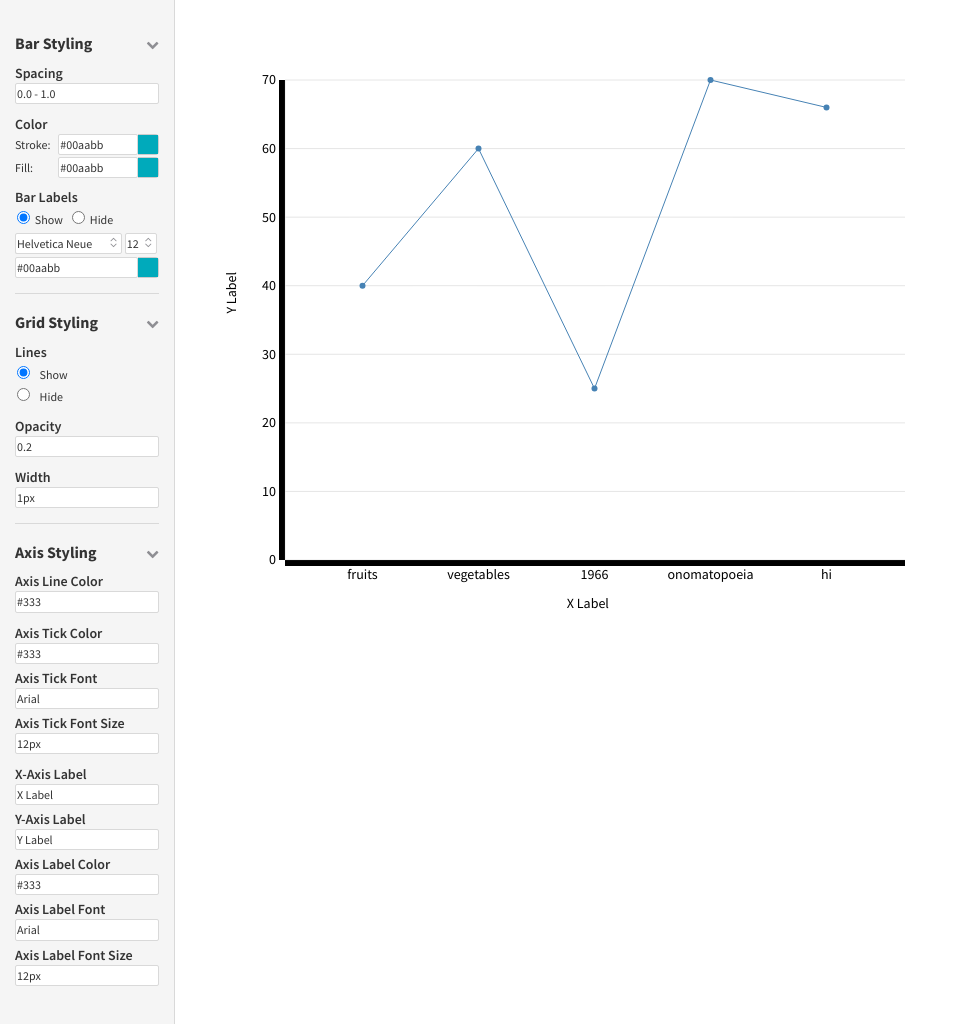
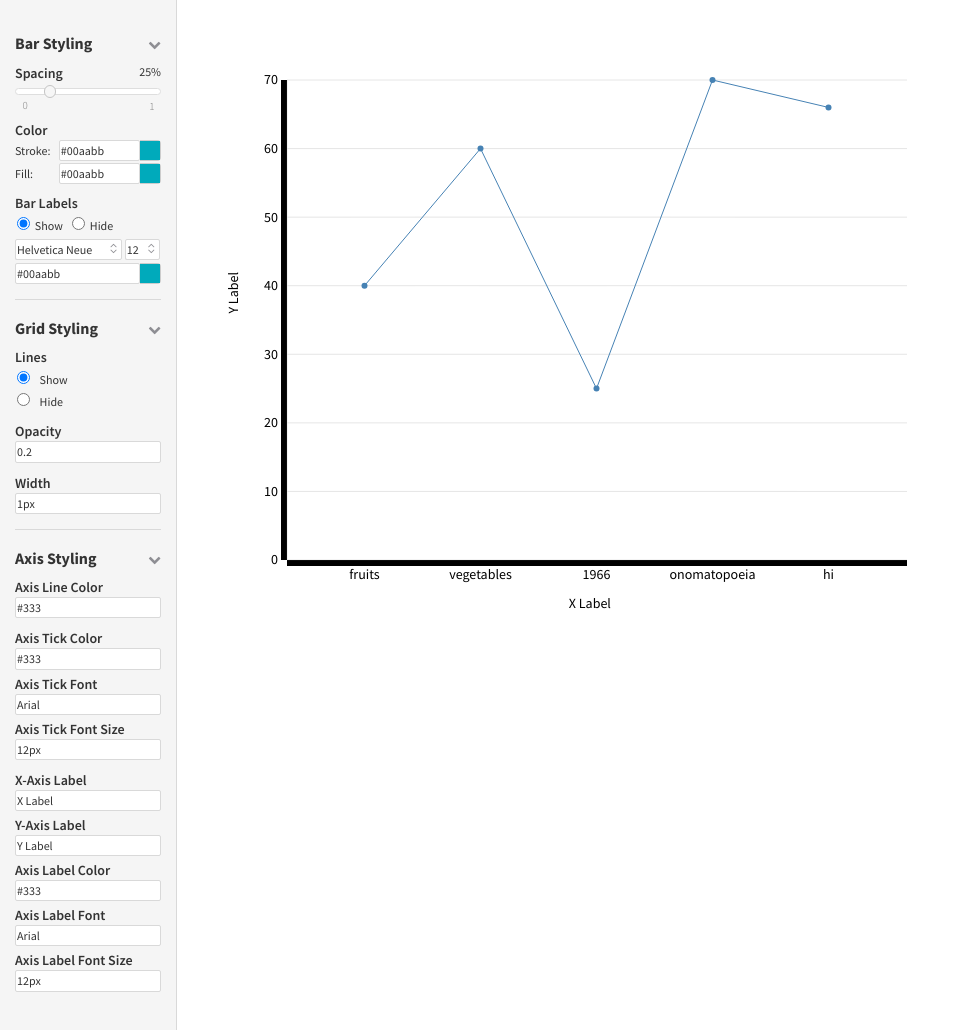
Before and after one commit to pkbriggs/project448b, a PHP site: page / in a window 1280 px wide. Shown: the whole page, without its empty margins (0-955 px from the left). Run offline with PHP 8.4, Linux system fonts and the light colour scheme; some libraries are stand-ins or nearby versions.

Commit message:
bar section complete

```diff
--- a/css/dropdown.css
+++ b/css/dropdown.css
@@ -78,9 +78,9 @@
 }
 
 .size .dropdown {
-	width: 32px;
+	width: 35px;
 }
 
 .size .options {
-	width: 30px;
+	width: 33px;
 }
--- /dev/null
+++ b/css/sliders.css
@@ -0,0 +1,56 @@
+.ui-slider {
+	width: 100%;
+	margin: 5px 0px 0px 0px;
+}
+
+.ui-state-default:focus {
+	outline: none;
+}
+
+.ui-corner-all {
+	border-radius: 20px !important;
+}
+
+.ui-state-default:focus {
+	outline: none;
+}
+
+.ui-slider-horizontal {
+	height: 0.5em !important;
+}
+
+.ui-slider-handle {
+	width: 0.9em !important;
+  height: 0.9em !important;
+  top: -0.25em !important;
+}
+
+.ui-widget-content {
+	border: 1px solid #DEDEDE !important;
+}
+
+.slider_a {
+	margin-bottom: -5px;
+}
+
+.slider_reading {
+	font-size: 12px;
+	float: right;
+	margin-top: -25px;
+}
+
+.slider_a .min, .slider_b .min, .slider_c .min {
+	color: #7B7B7B;
+	font-size: 11px;
+	font-weight: 300;
+	margin-top: 3px;
+	margin-left: 1px;
+}
+
+.slider_a .max, .slider_b .max, .slider_c .max {
+	color: #7B7B7B;
+  font-size: 11px;
+  font-weight: 300;
+  margin-top: 4px;
+  float: right;
+}
--- a/css/style.css
+++ b/css/style.css
@@ -49,11 +49,11 @@ input[type=radio] {
 
 .vis_container {
 	position: absolute;
-	left: 205px;
+	left: 207px;
 	width: 600px;
-	width: -webkit-calc(100% - 205px);
-	width: -moz-calc(100% - 205px);
-	width: calc(100% - 205px);
+	width: -webkit-calc(100% - 207px);
+	width: -moz-calc(100% - 207px);
+	width: calc(100% - 207px);
 }
 
 .vis_controls {
@@ -61,7 +61,7 @@ input[type=radio] {
 	position: static;
 	left: 0;
 	top: 0;
-	width: 175px;
+	width: 177px;
 
 	/* content */
 	padding: 15px;
--- a/index.html
+++ b/index.html
@@ -10,6 +10,8 @@
   <link rel="stylesheet" href="css/dropdown.css">
   <link rel="stylesheet" href="css/bootstrap-colorpicker.min.css">
   <link rel="stylesheet" href="font-awesome/css/font-awesome.min.css">
+  <link rel="stylesheet" href="css/sliders.css">
+  <link rel="stylesheet" href="//code.jquery.com/ui/1.11.4/themes/smoothness/jquery-ui.css">
 
   <!-- Fonts -->
   <link href='https://fonts.googleapis.com/css?family=Source+Sans+Pro:400,300,600,700,900,600italic,700italic,400italic,300italic,900italic' rel='stylesheet' type='text/css'>
@@ -36,8 +38,17 @@
       <!-- Bar Spacing -->
       <section class="control_subcontainer">
         <div class="input_subtitle">Spacing</div>
-        <input class="style_input" value="0.0 - 1.0" data-type="bars" data-key="spacing"></input>
+        <!-- <input class="style_input" value="0.0 - 1.0" data-type="bars" data-key="spacing"></input> -->
+        <div class="slider_a">
+          <div class="slider_reading">
+            25%
+          </div>
+          <div class="slider"></div>
+          <div class="label min">0</div>
+          <div class="label max">1</div>
+        </div>
       </section>
+
 
       <!-- Bar Stroke -->
       <section class="control_subcontainer">
@@ -209,6 +220,8 @@
   <script src="js/dropdown.js"></script>
   <script src="js/bootstrap-colorpicker.min.js"></script>
   <script src="https://maxcdn.bootstrapcdn.com/bootstrap/3.3.6/js/bootstrap.min.js" integrity="sha384-0mSbJDEHialfmuBBQP6A4Qrprq5OVfW37PRR3j5ELqxss1yVqOtnepnHVP9aJ7xS" crossorigin="anonymous"></script>
+  <script src="js/sliders.js"></script>
+  <script src="//code.jquery.com/ui/1.11.4/jquery-ui.js"></script>
 
 </body>
 </html>
--- /dev/null
+++ b/js/sliders.js
@@ -0,0 +1,15 @@
+var decimal_scaling = 100; // so that we can have miles to 1 decimal point
+
+$(function() {
+  $( ".slider" ).slider({
+    range: false,
+    min: 0,
+    max: 100,
+    value: 25,
+    slide: function(event, ui) {
+      var new_value = ui.value / decimal_scaling;
+      $(this).prev().text(ui.value + "%");
+    }
+  });
+    $(this).prev().text($(".slider").slider("value") + "%");
+});
```
